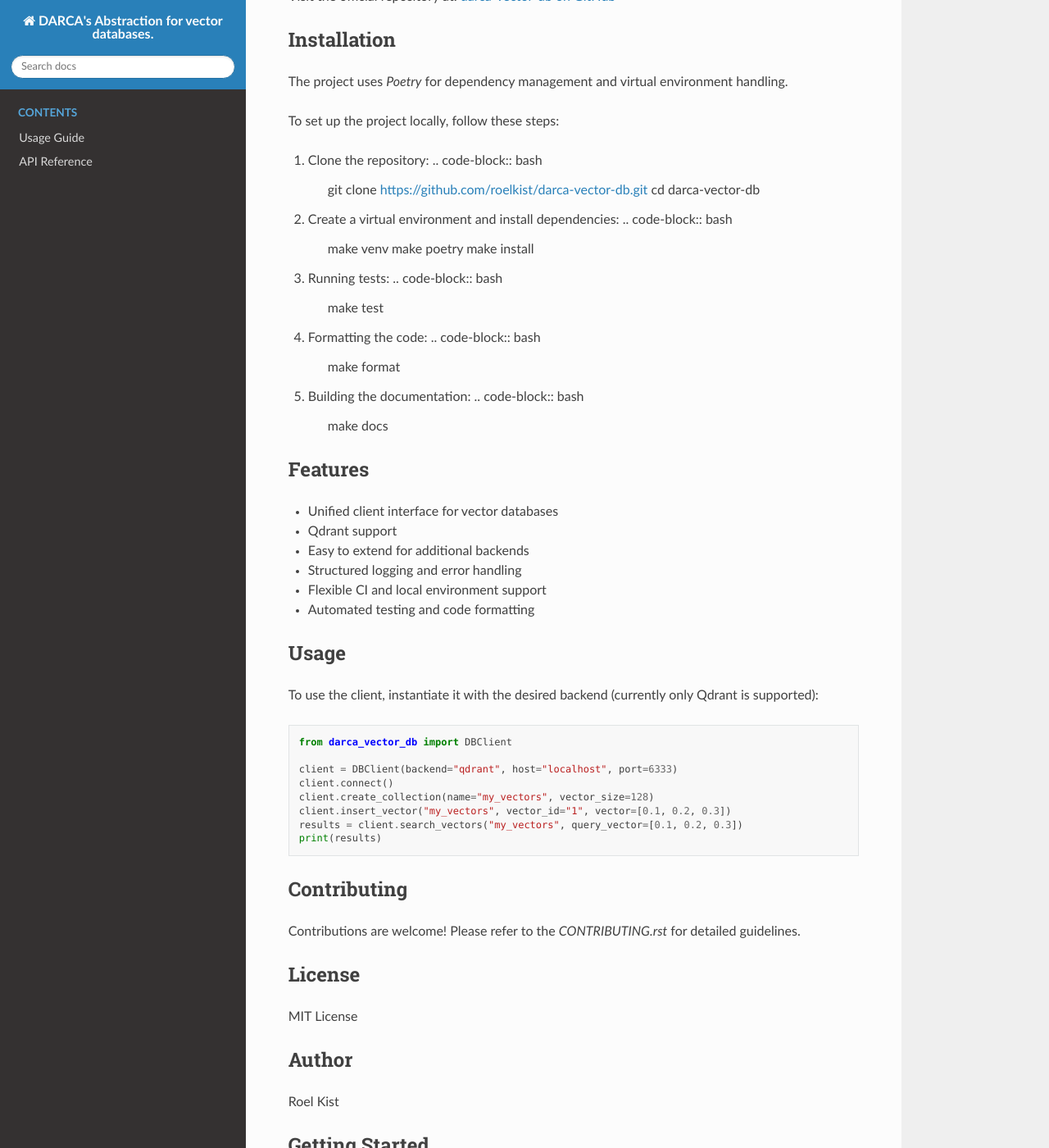
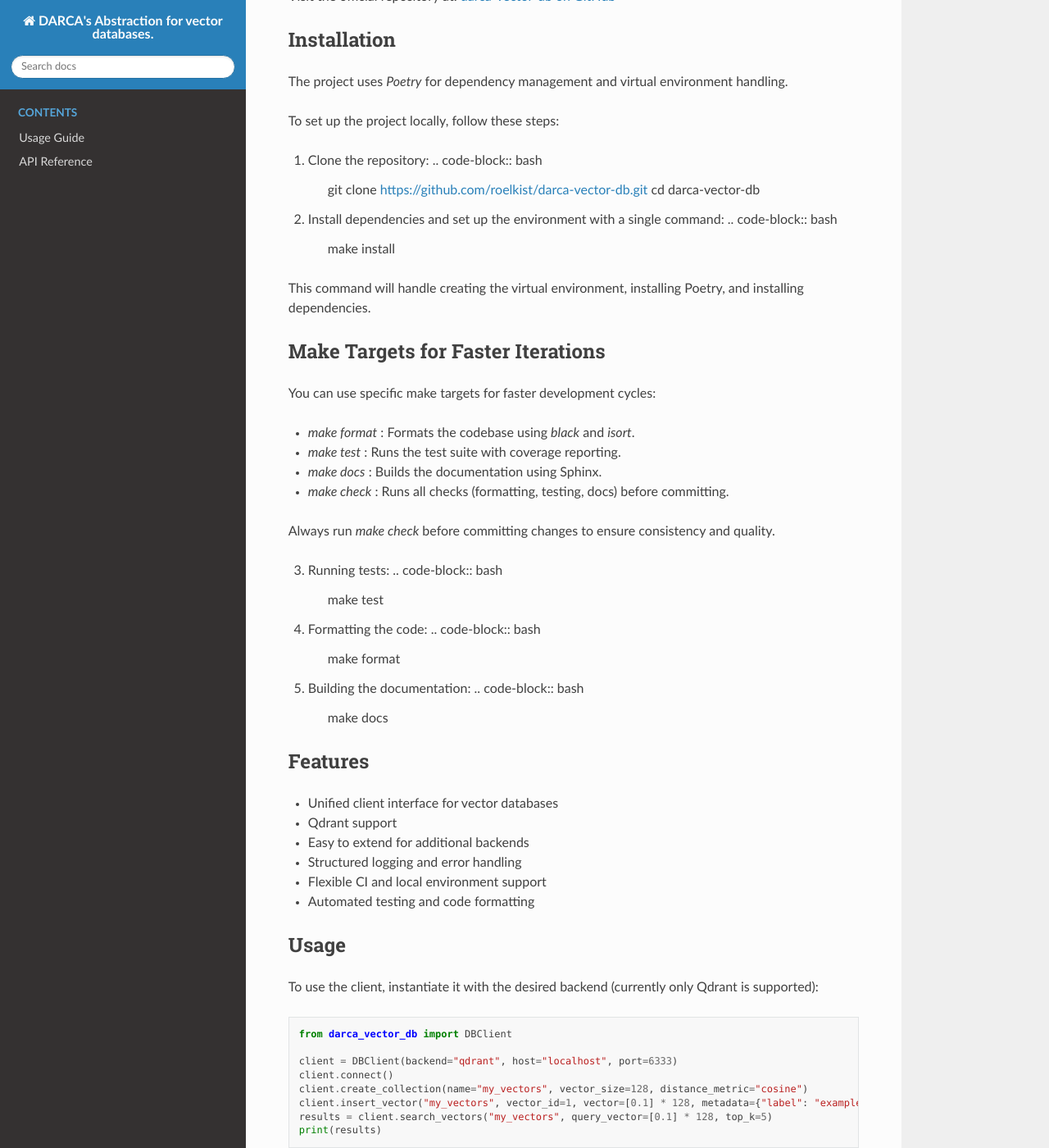
Before and after one commit to roelkist/darca-vector-db, a Sphinx documentation site: the page built from docs/source/index.rst, in a window 1280 px wide and 1400 px high, scrolled down 493 px. Shown: the whole window at 82% size. Built offline with Sphinx 7.4.7 and the Read the Docs theme 3.1.0, drawn with Linux system fonts in a browser that asks for light colours.

Commit message:
fixed vector id type and usage, readme.

```diff
--- a/README.rst
+++ b/README.rst
@@ -41,12 +41,24 @@ To set up the project locally, follow these steps:
        git clone https://github.com/roelkist/darca-vector-db.git
        cd darca-vector-db
 
-2. Create a virtual environment and install dependencies:
+2. Install dependencies and set up the environment with a single command:
    .. code-block:: bash
 
-       make venv
-       make poetry
        make install
+
+This command will handle creating the virtual environment, installing Poetry, and installing dependencies.
+
+Make Targets for Faster Iterations
+-----------------------------------
+You can use specific make targets for faster development cycles:
+
+- `make format`  : Formats the codebase using `black` and `isort`.
+- `make test`    : Runs the test suite with coverage reporting.
+- `make docs`    : Builds the documentation using Sphinx.
+- `make check`   : Runs all checks (formatting, testing, docs) before committing.
+
+Always run `make check` before committing changes to ensure consistency and quality.
+
 
 3. Running tests:
    .. code-block:: bash
@@ -82,9 +94,9 @@ To use the client, instantiate it with the desired backend (currently only Qdran
 
     client = DBClient(backend="qdrant", host="localhost", port=6333)
     client.connect()
-    client.create_collection(name="my_vectors", vector_size=128)
-    client.insert_vector("my_vectors", vector_id="1", vector=[0.1, 0.2, 0.3])
-    results = client.search_vectors("my_vectors", query_vector=[0.1, 0.2, 0.3])
+    client.create_collection(name="my_vectors", vector_size=128, distance_metric="cosine")
+    client.insert_vector("my_vectors", vector_id=1, vector=[0.1] * 128, metadata={"label": "example"})
+    results = client.search_vectors("my_vectors", query_vector=[0.1] * 128, top_k=5)
     print(results)
 
 Contributing
```
Also changed, not shown: docs/source/usage.rst (+7 -7 lines), 1 other file.
